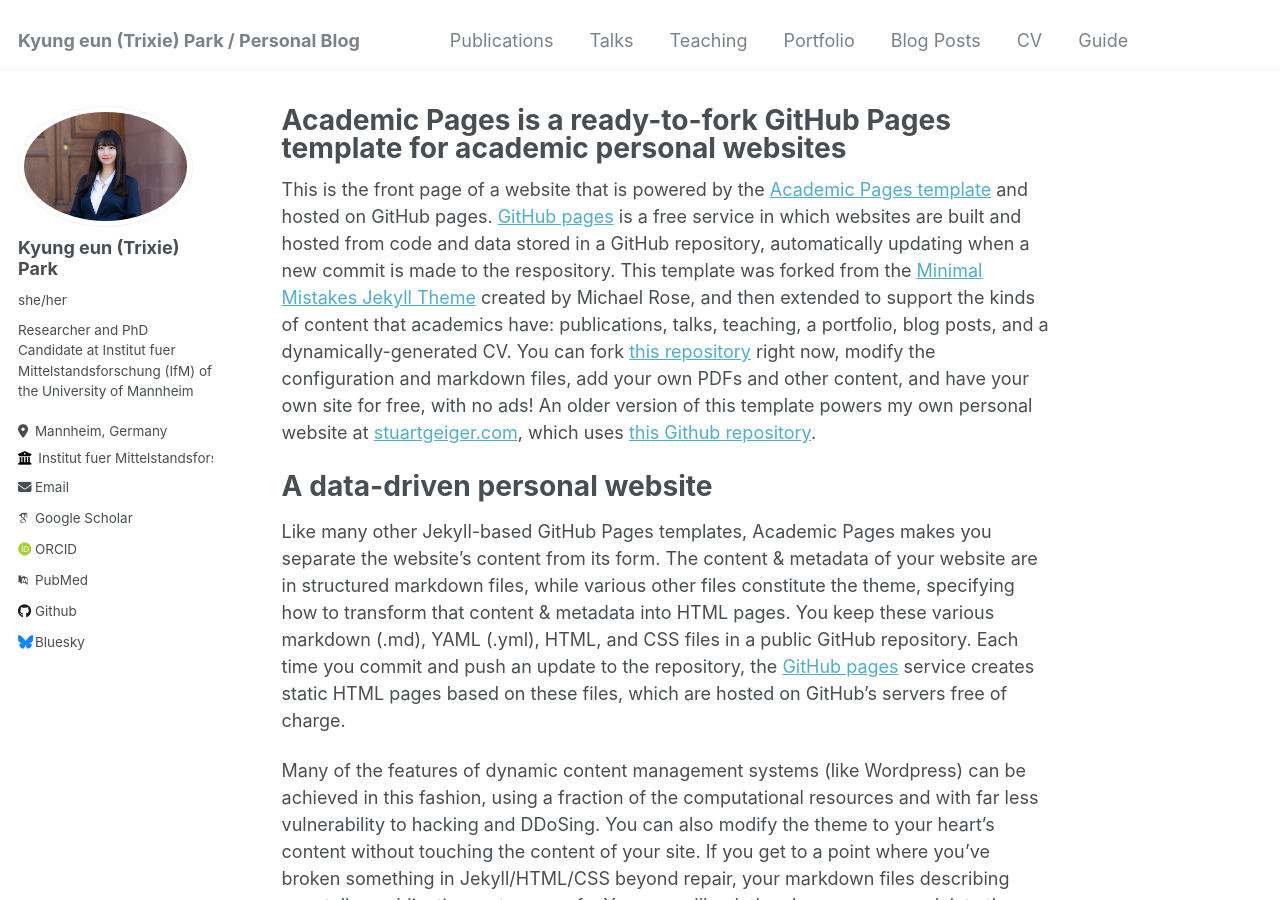
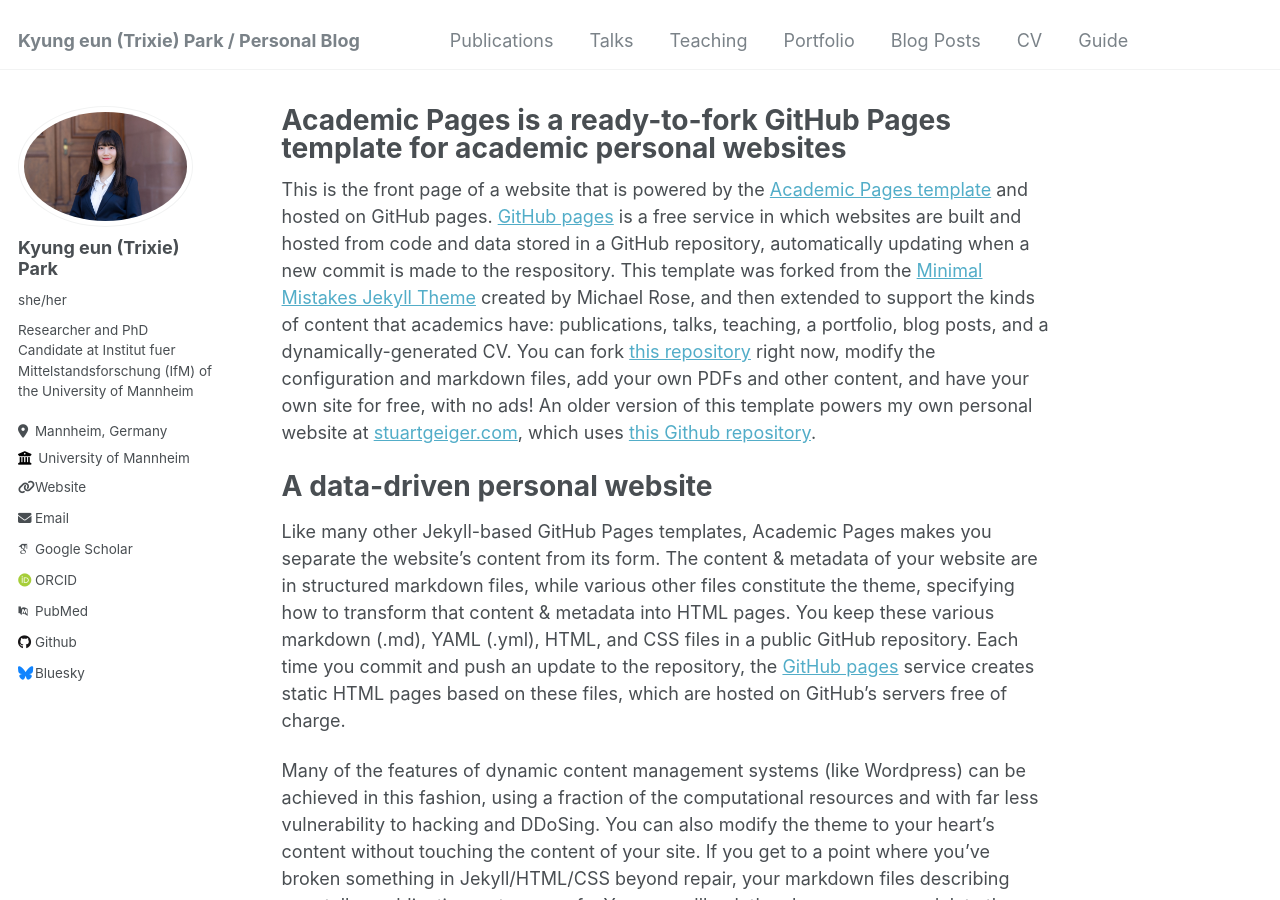
Before and after one commit to KyungEPark/KyungEPark.github.io, a Jekyll site: the page built from _pages/about.md, in a window 1280 px wide and 900 px high. Built offline with Jekyll 4.4.1, drawn with Linux system fonts in a browser that asks for light colours; some web fonts are replaced.

Commit message:
Update _config.yml

```diff
--- a/_config.yml
+++ b/_config.yml
@@ -26,8 +26,8 @@ author:
   pronouns         : "she/her"
   bio              : "Researcher and PhD Candidate at Institut fuer Mittelstandsforschung (IfM) of the University of Mannheim"
   location         : "Mannheim, Germany"
-  employer         : "Institut fuer Mittelstandsforschung (IfM) of the University of Mannheim"
-  uri              : # URL
+  employer         : "University of Mannheim"
+  uri              : "https://www.institut-fuer-mittelstandsforschung.de/kos/WNetz?art=Person.show&id=278"
   email            : "kyung.eun.park@uni-mannheim.de"
 
   # Academic websites
```
